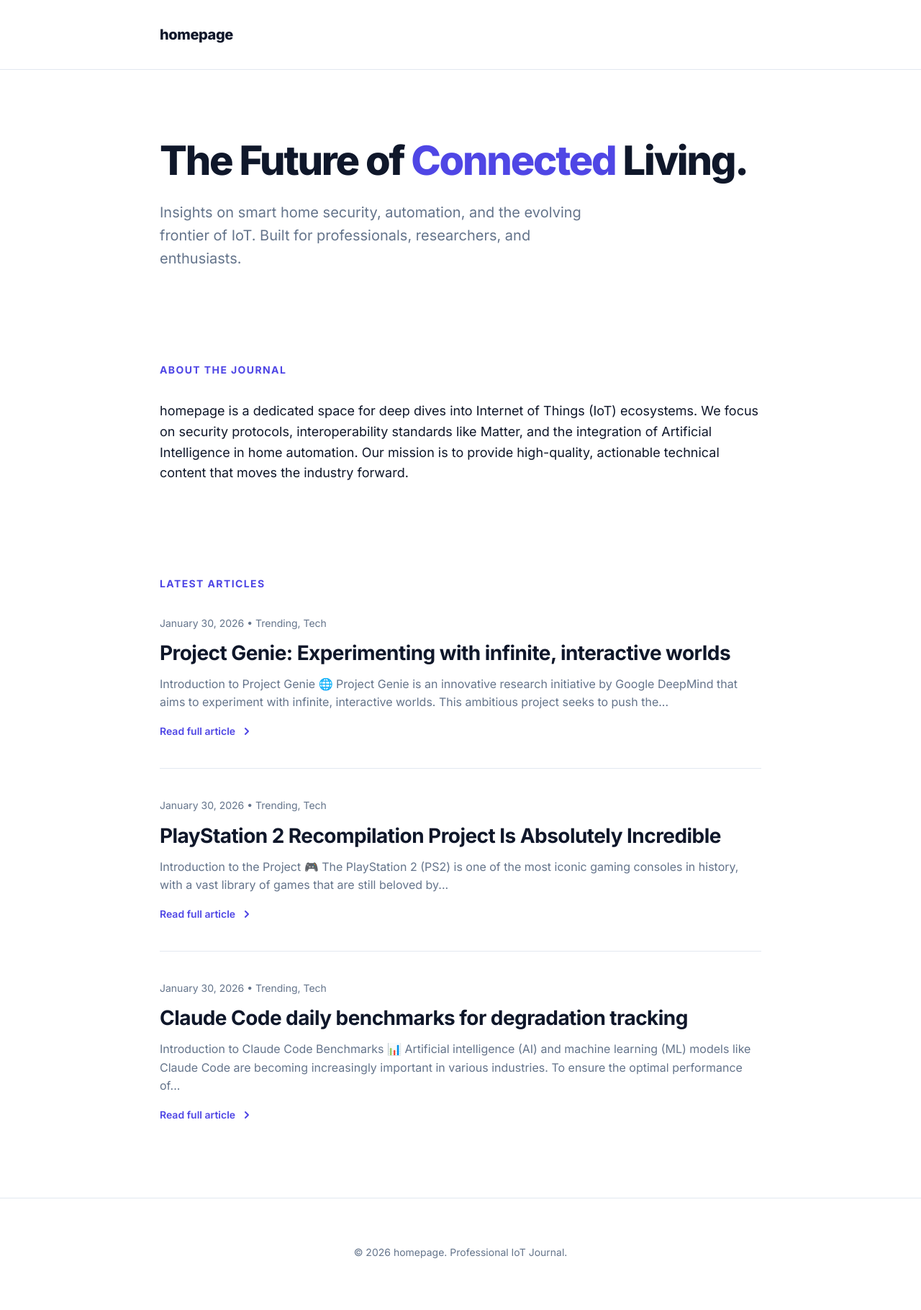
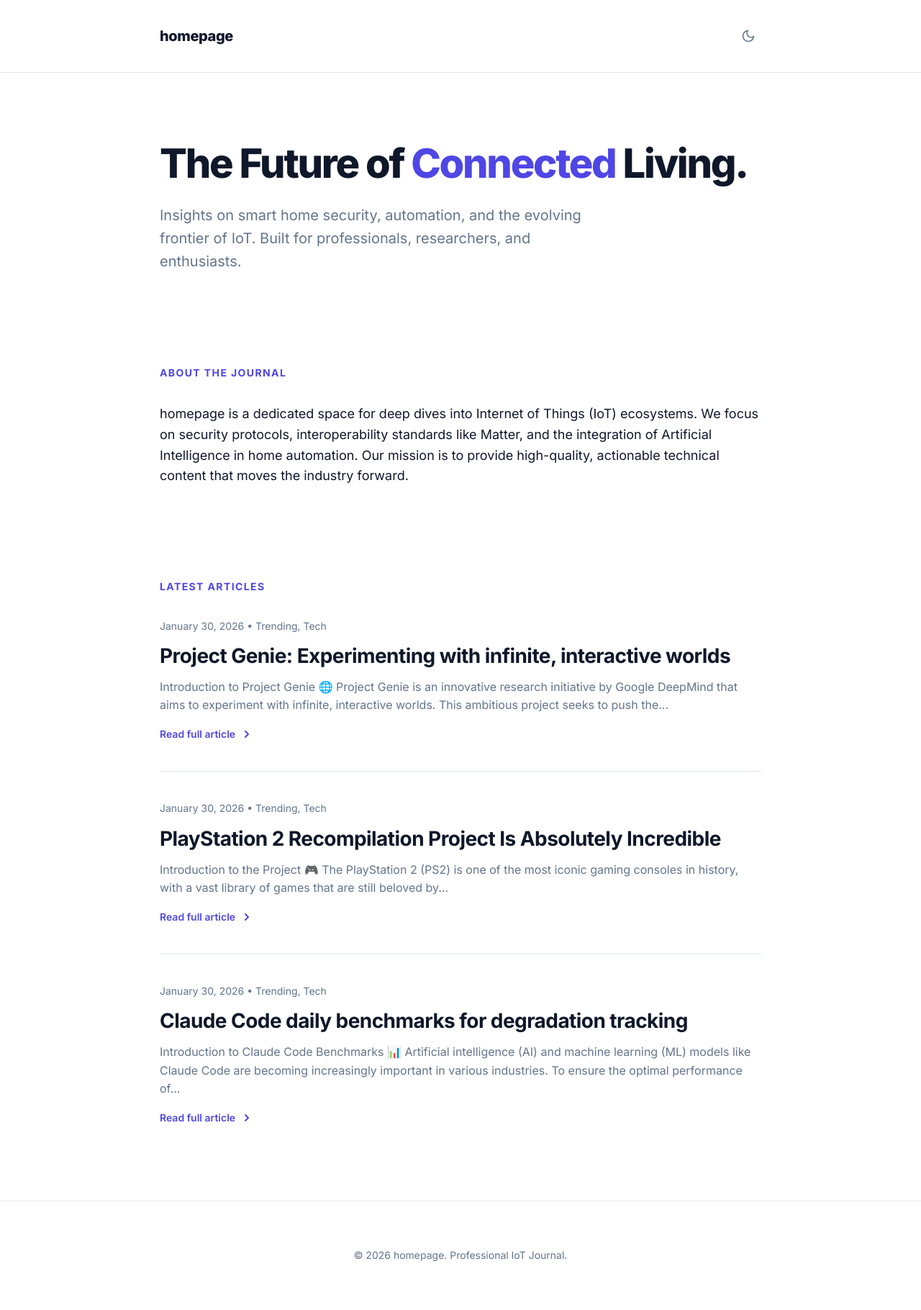
Before and after one commit to Zayeen/homepage, a Jekyll site: the page built from index.html, in a window 1280 px wide. Shown: the whole page at 72% size. Built offline with Jekyll 4.4.1, drawn with Linux system fonts in a browser that asks for light colours.

Commit message:
Add dark mode with theme selector

```diff
--- a/_layouts/default.html
+++ b/_layouts/default.html
@@ -8,6 +8,14 @@
     <link rel="preconnect" href="https://fonts.gstatic.com" crossorigin>
     <link href="https://fonts.googleapis.com/css2?family=Inter:wght@400;600;700;800&display=swap" rel="stylesheet">
     <link rel="stylesheet" href="{{ '/assets/css/main.css' | relative_url }}">
+    <script>
+        const theme = localStorage.getItem('theme');
+        if (theme) {
+            document.documentElement.setAttribute('data-theme', theme);
+        } else if (window.matchMedia('(prefers-color-scheme: dark)').matches) {
+            document.documentElement.setAttribute('data-theme', 'dark');
+        }
+    </script>
     {% seo %}
 </head>
 <body>
@@ -15,6 +23,10 @@
         <div class="container">
             <nav>
                 <a href="{{ '/' | relative_url }}" class="logo">homepage</a>
+                <button id="theme-toggle" aria-label="Toggle theme">
+                    <svg class="sun" xmlns="http://www.w3.org/2000/svg" width="20" height="20" viewBox="0 0 24 24" fill="none" stroke="currentColor" stroke-width="2" stroke-linecap="round" stroke-linejoin="round"><circle cx="12" cy="12" r="5"></circle><line x1="12" y1="1" x2="12" y2="3"></line><line x1="12" y1="21" x2="12" y2="23"></line><line x1="4.22" y1="4.22" x2="5.64" y2="5.64"></line><line x1="18.36" y1="18.36" x2="19.78" y2="19.78"></line><line x1="1" y1="12" x2="3" y2="12"></line><line x1="21" y1="12" x2="23" y2="12"></line><line x1="4.22" y1="19.78" x2="5.64" y2="18.36"></line><line x1="18.36" y1="5.64" x2="19.78" y2="4.22"></line></svg>
+                    <svg class="moon" xmlns="http://www.w3.org/2000/svg" width="20" height="20" viewBox="0 0 24 24" fill="none" stroke="currentColor" stroke-width="2" stroke-linecap="round" stroke-linejoin="round"><path d="M21 12.79A9 9 0 1 1 11.21 3 7 7 0 0 0 21 12.79z"></path></svg>
+                </button>
             </nav>
         </div>
     </header>
@@ -28,5 +40,15 @@
             <p>&copy; {{ "now" | date: "%Y" }} homepage. Professional IoT Journal.</p>
         </div>
     </footer>
+
+    <script>
+        const themeToggle = document.getElementById('theme-toggle');
+        themeToggle.addEventListener('click', () => {
+            const currentTheme = document.documentElement.getAttribute('data-theme');
+            const newTheme = currentTheme === 'dark' ? 'light' : 'dark';
+            document.documentElement.setAttribute('data-theme', newTheme);
+            localStorage.setItem('theme', newTheme);
+        });
+    </script>
 </body>
 </html>
--- a/assets/css/main.css
+++ b/assets/css/main.css
@@ -7,6 +7,28 @@
     --border: #e2e8f0;
     --card-bg: #f8fafc;
     --font-sans: 'Inter', system-ui, -apple-system, sans-serif;
+}
+
+[data-theme="dark"] {
+    --bg: #0f172a;
+    --fg: #f8fafc;
+    --accent: #818cf8;
+    --accent-hover: #a5b4fc;
+    --muted: #94a3b8;
+    --border: #1e293b;
+    --card-bg: #1e293b;
+}
+
+@media (prefers-color-scheme: dark) {
+    :root:not([data-theme="light"]) {
+        --bg: #0f172a;
+        --fg: #f8fafc;
+        --accent: #818cf8;
+        --accent-hover: #a5b4fc;
+        --muted: #94a3b8;
+        --border: #1e293b;
+        --card-bg: #1e293b;
+    }
 }
 
 * {
@@ -47,6 +69,40 @@
     color: var(--fg);
     text-decoration: none;
     letter-spacing: -0.02em;
+}
+
+#theme-toggle {
+    background: none;
+    border: none;
+    padding: 0.5rem;
+    cursor: pointer;
+    color: var(--muted);
+    transition: color 0.2s;
+    display: flex;
+    align-items: center;
+    justify-content: center;
+    border-radius: 0.5rem;
+}
+
+#theme-toggle:hover {
+    color: var(--fg);
+    background-color: var(--card-bg);
+}
+
+#theme-toggle .sun {
+    display: none;
+}
+
+#theme-toggle .moon {
+    display: block;
+}
+
+[data-theme="dark"] #theme-toggle .sun {
+    display: block;
+}
+
+[data-theme="dark"] #theme-toggle .moon {
+    display: none;
 }
 
 /* Hero */
@@ -151,6 +207,15 @@
     text-align: center;
 }
 
+@media (prefers-color-scheme: dark) {
+    :root:not([data-theme="light"]) #theme-toggle .sun {
+        display: block;
+    }
+    :root:not([data-theme="light"]) #theme-toggle .moon {
+        display: none;
+    }
+}
+
 @media (max-width: 640px) {
     .hero h1 {
         font-size: 2.5rem;
```
